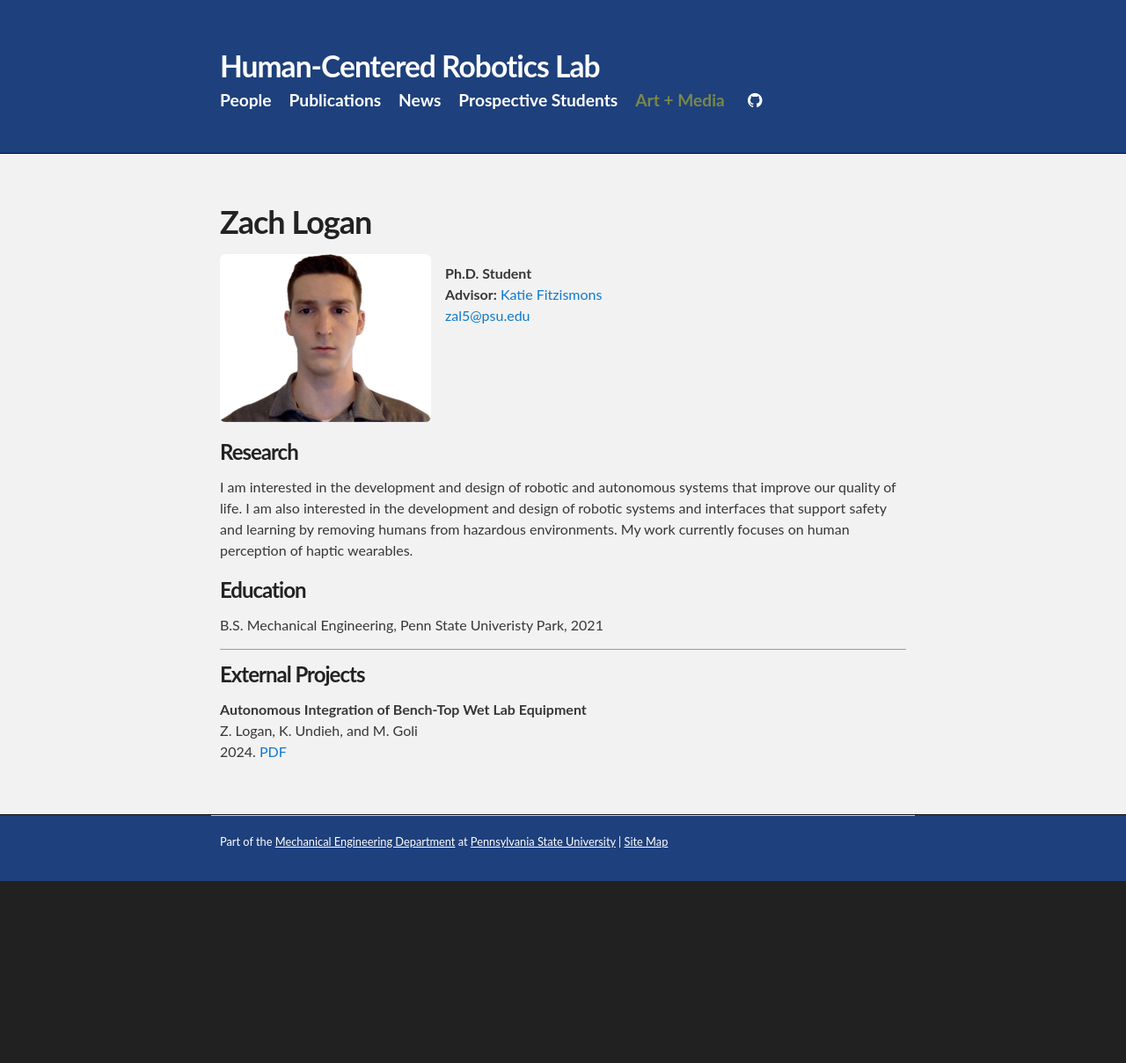
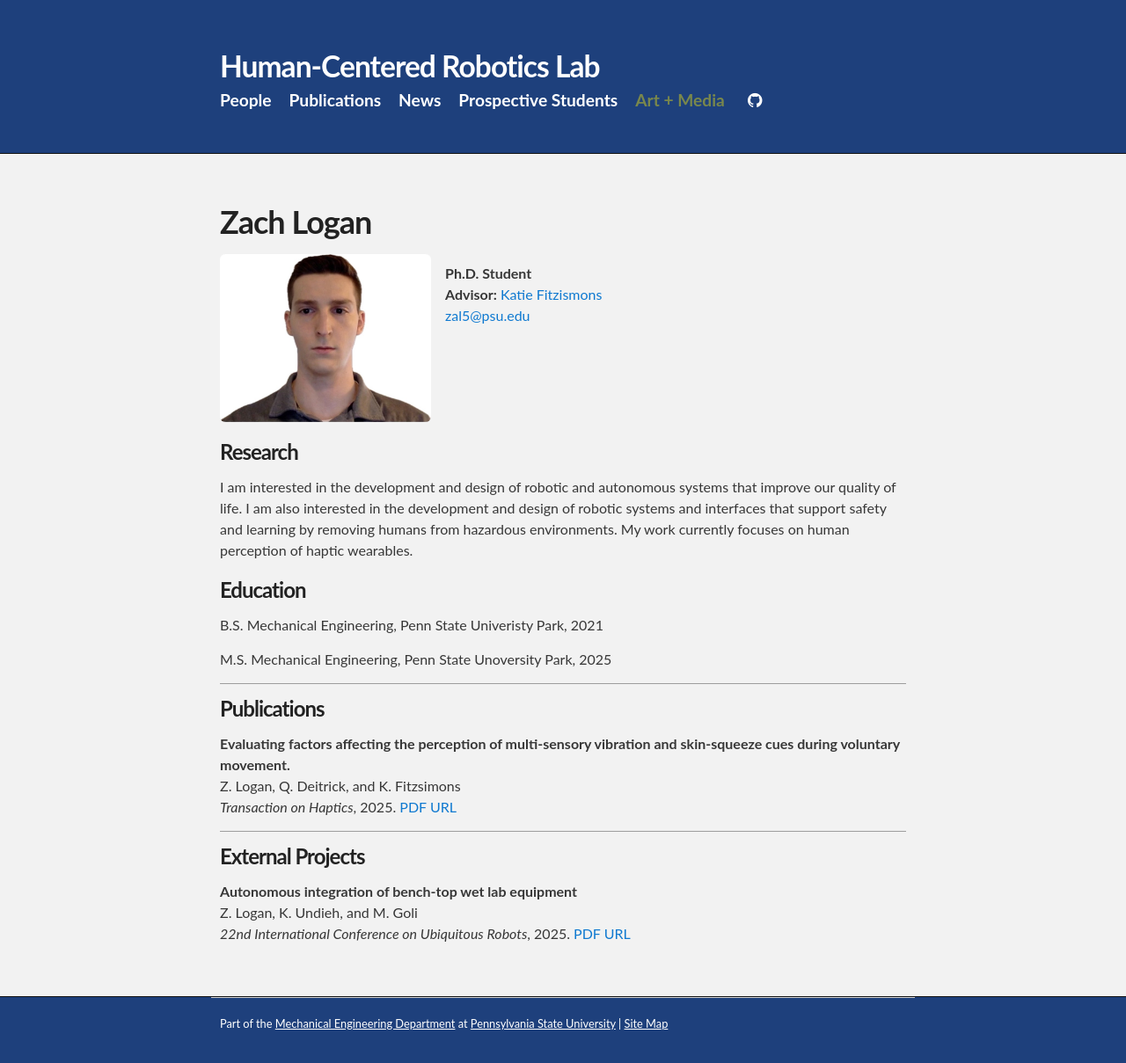
Before and after one commit to psu-hcr/psu-hcr.github.io, a Jekyll site: the page built from people/zachlogan.html, in a window 1280 px wide. Shown: the whole page at 88% size. Built offline with Jekyll 4.4.1, drawn with Linux system fonts in a browser that asks for light colours; before the commit the page ends 1002 px from its top, so only the background shows below that; grey boxes are pictures that could not be loaded.

Commit message:
Updated my profile to contain the proper publications
Also updated the publications page to have the right year for the ToH paper.

```diff
--- a/people/zachlogan.html
+++ b/people/zachlogan.html
@@ -30,6 +30,7 @@ title: Zach Logan
 -->
   <h3>Education</h3>
   <p>B.S. Mechanical Engineering, Penn State Univeristy Park, 2021</p>
+  <p>M.S. Mechanical Engineering, Penn State Unoversity Park, 2025</p>
 <!--
   <h3>Awards and Honors</h3>
 
@@ -38,10 +39,14 @@ title: Zach Logan
   <h3>Teaching</h3>
   <p>TA for Mechanical Engineering Design Methodology (ME340), Fall 2021
   -->
-
+  <hr>
+  <h3>Publications</h3>
+	<p><b>Evaluating factors affecting the perception of multi-sensory vibration and skin-squeeze cues during voluntary movement.</b>
+			<br>Z. Logan, Q. Deitrick, and K. Fitzsimons
+			<br><i>Transaction on Haptics</i>, 2025. <a href="/pdfs/2025ToHLoDeFi.pdf">PDF</a>  <a href="https://ieeexplore.ieee.org/document/11010836">URL</a></p>
   <hr>
   <h3>External Projects</h3>
-	<p><b>Autonomous Integration of Bench-Top Wet Lab Equipment</b>
+	<p><b>Autonomous integration of bench-top wet lab equipment</b>
 			<br>Z. Logan, K. Undieh, and M. Goli
-			<br> 2024. <a href="https://arxiv.org/abs/2408.01576">PDF</a></p>
+			<br><i>22nd International Conference on Ubiquitous Robots</i>, 2025. <a href="https://ieeexplore.ieee.org/stamp/stamp.jsp?tp=&arnumber=11078042">PDF</a>  <a href="https://doi.org/10.1109/UR65550.2025.11078042">URL</a></p>
 <br>
--- a/publications.html
+++ b/publications.html
@@ -6,7 +6,7 @@ title: Publications
 <h2>2025</h2>
 	<p><b>Evaluating factors affecting the perception of multi-sensory vibration and skin-squeeze cues during voluntary movement.</b>
           <br>Z. Logan, Q. Deitrick, and K. Fitzsimons
-          <br><i>Transaction on Haptics</i>, 2023. <a href="/pdfs/2025ToHLoDeFi.pdf">PDF</a>  <a href="https://ieeexplore.ieee.org/document/11010836">URL</a></p>
+          <br><i>Transaction on Haptics</i>, 2025. <a href="/pdfs/2025ToHLoDeFi.pdf">PDF</a>  <a href="https://ieeexplore.ieee.org/document/11010836">URL</a></p>
 
 	<h2>2023</h2>
 	<p><b>Developing an affordable multi-course electronics kit for increased software and mechatronic literacy in mechanical engineering.</b>
```
